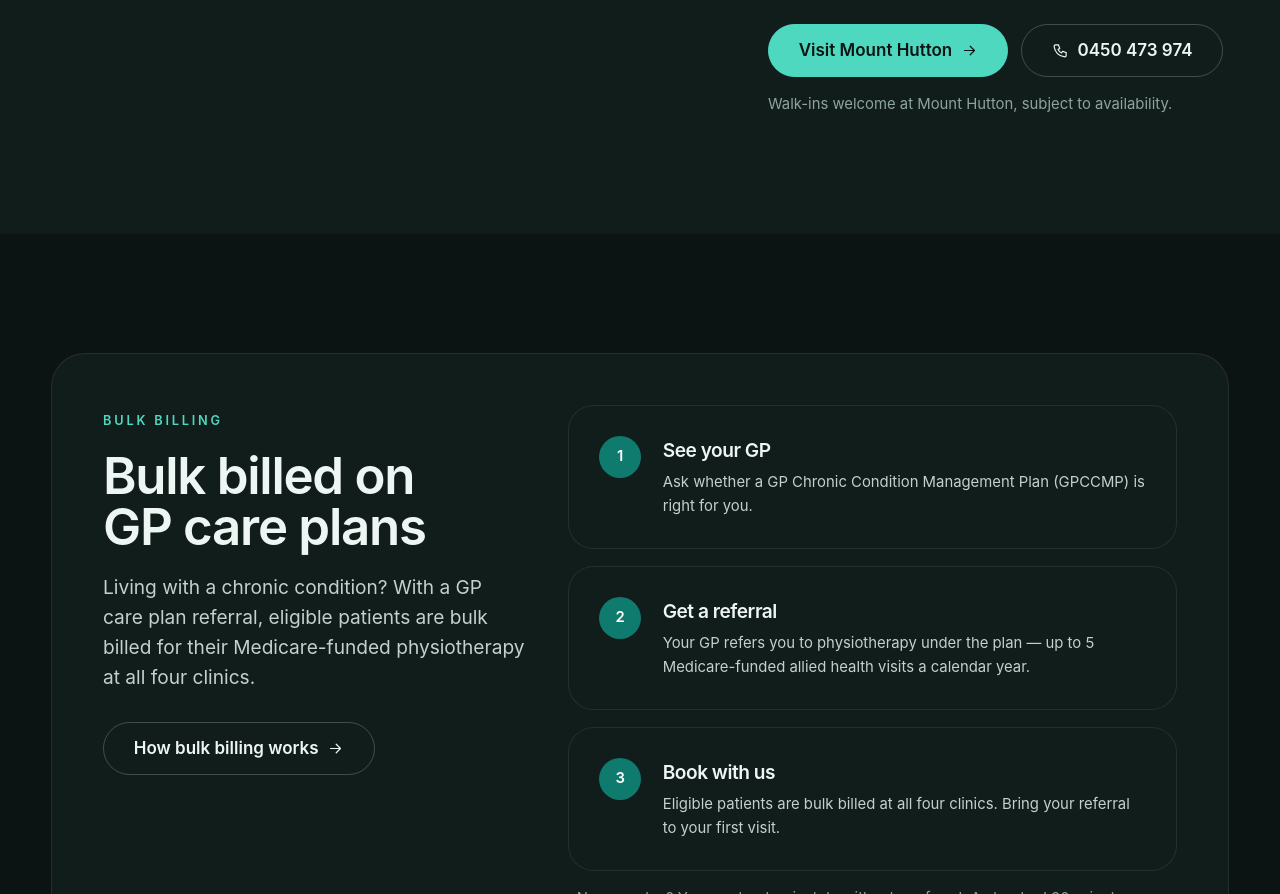
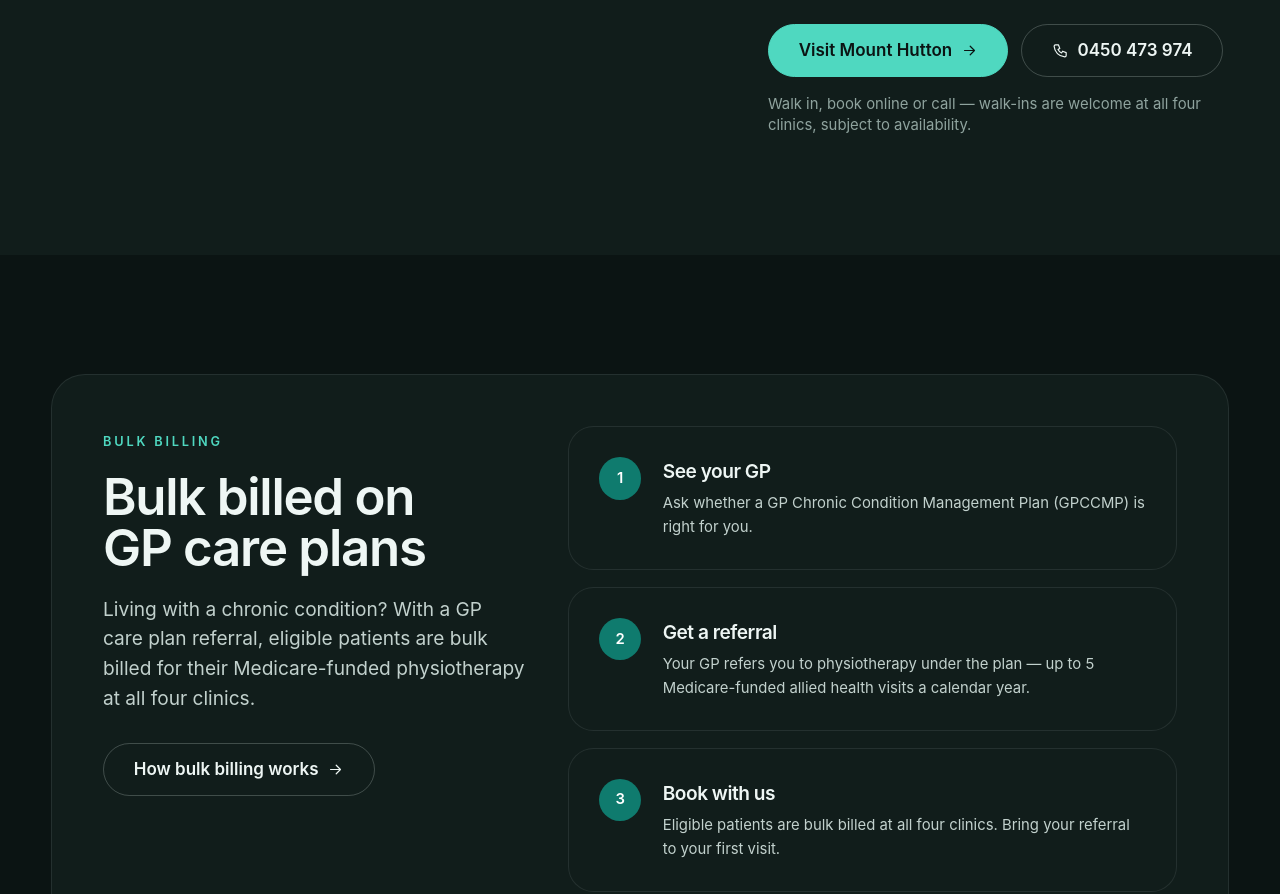
Before and after one commit to Trackrecord-pixel/Therapy4all, a Next.js app: page / in a window 1280 px wide. Shown: the part 2855-3749 px from the top of the page. Built offline with nearby package versions, Linux system fonts and the light colour scheme.

Commit message:
Walk-ins welcome at all clinics

```diff
--- a/app/page.tsx
+++ b/app/page.tsx
@@ -115,7 +115,7 @@ export default function HomePage() {
               <Link href="/physiotherapy-mount-hutton" className="btn-primary">Visit Mount Hutton <Icon name="arrow" className="h-4 w-4" /></Link>
               <a href="tel:+61450473974" className="btn-secondary"><Icon name="phone" className="h-4 w-4" /> 0450 473 974</a>
             </div>
-            <p className="mt-4 text-sm text-ink-500">Walk-ins welcome at Mount Hutton, subject to availability.</p>
+            <p className="mt-4 text-sm text-ink-500">Walk in, book online or call — walk-ins are welcome at all four clinics, subject to availability.</p>
           </div>
         </div>
       </section>
```
